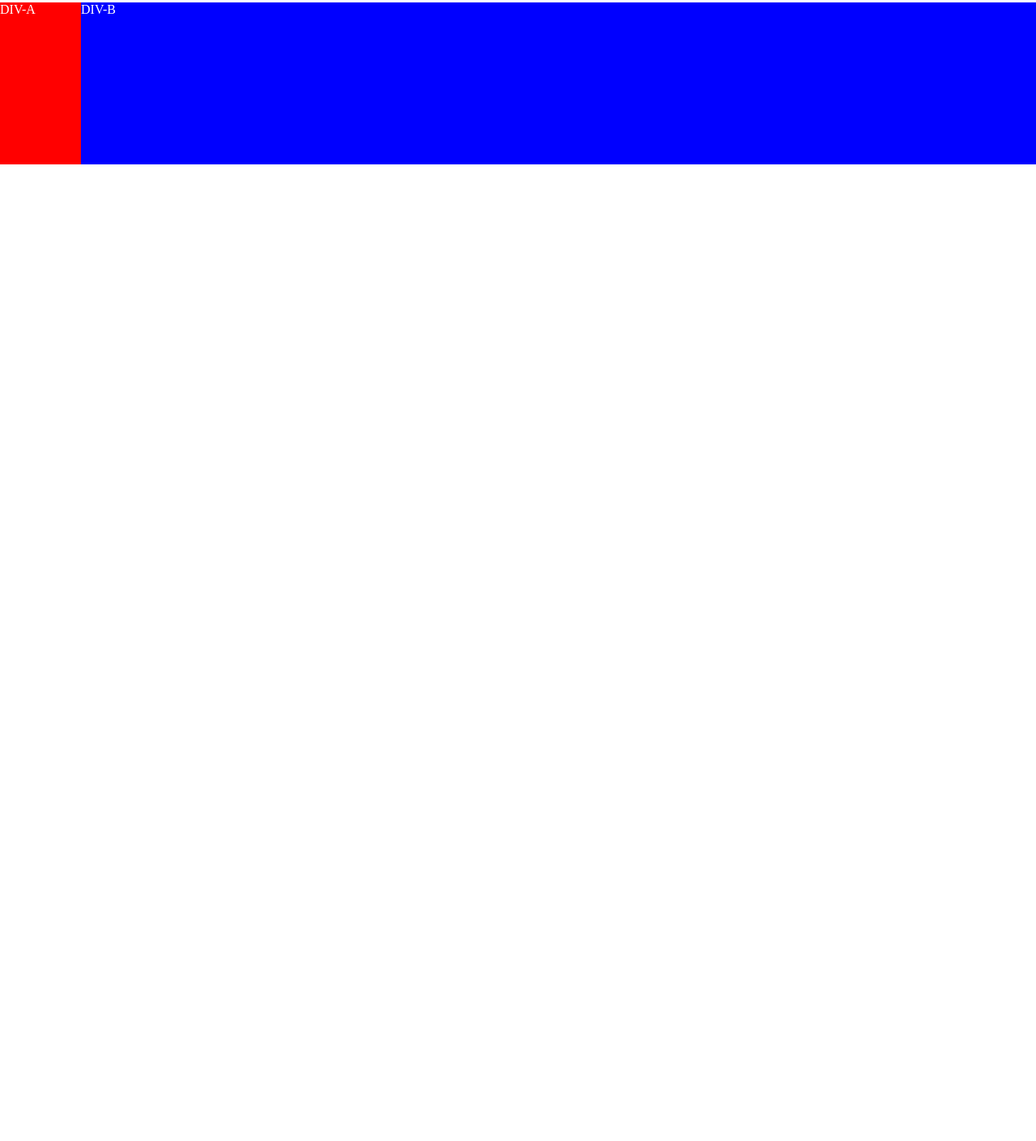
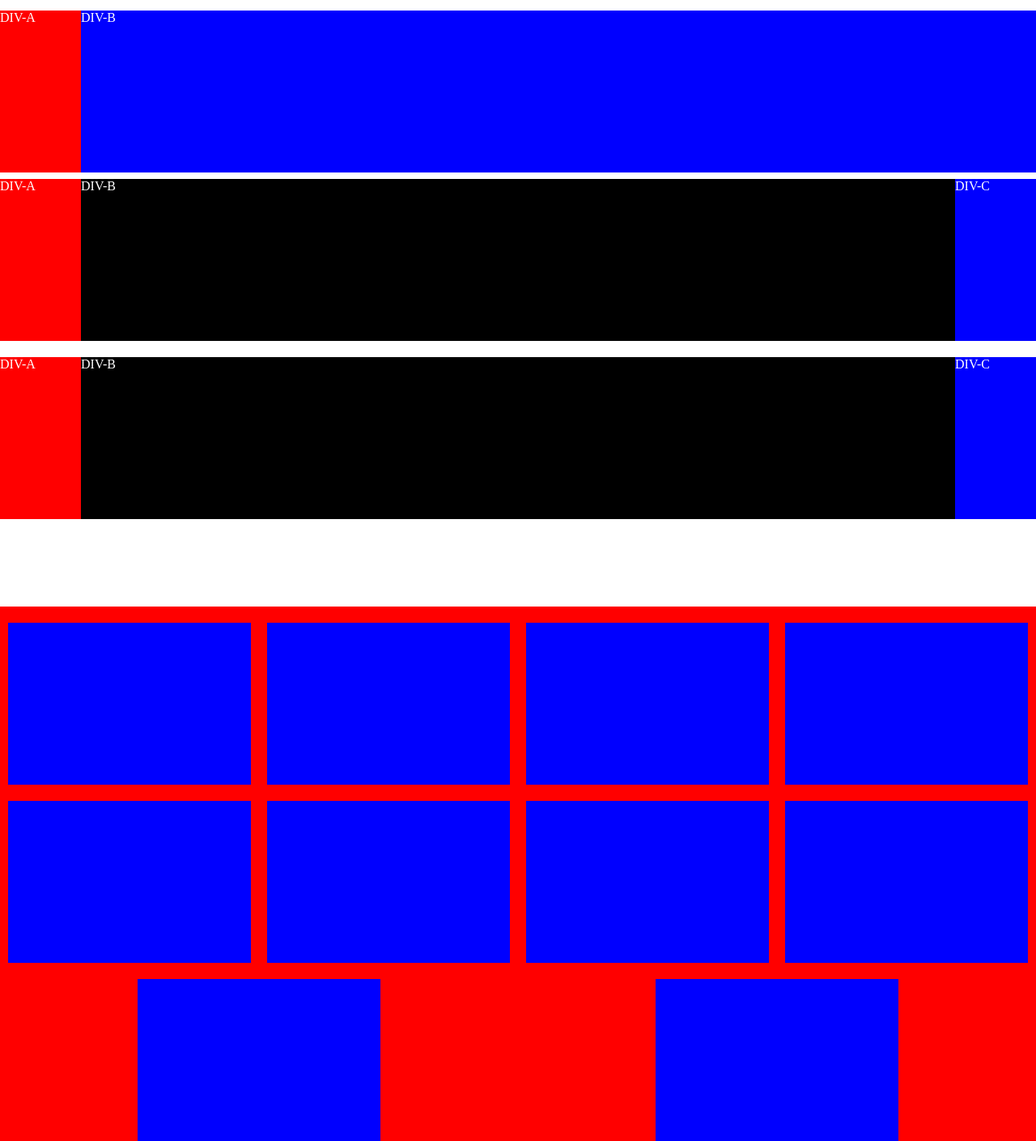
Before and after one commit to liuxilei/ife2015-spring, a plain HTML site: page task0001/task0001.html in a window 1280 px wide. Shown: the part 434-1843 px from the top of the page at 81% size. Before the commit the page ends 800 px from the top, so only its background shows below. Drawn offline with Linux system fonts and the light colour scheme.

Commit message:
task0001 补充

```diff
--- a/task0001/task0001.css
+++ b/task0001/task0001.css
@@ -53,6 +53,11 @@ p.test {
     color: #fff;
     margin-bottom: 10px;
 }
+.twoColumns-first::after {
+    content: " ";
+    clear: both;
+    display: block;
+}
 .twoColumns-first .one {
     background: red;
     float: left;
@@ -65,7 +70,7 @@ p.test {
 }
 .twoColumns-second {
     position: relative;
-    top: 210px;
+    top: 10px;
 }
 .twoColumns-second .one{
     position: absolute;
@@ -81,17 +86,71 @@ p.test {
 }
 
 /* 三列布局 */
-.threeColumn-one {
+.threeColumn-one div {
+    margin-top: 200px;
     height: 200px;
     color: #fff;
     margin-bottom: 10px;
 }
+.threeColumn-one::after {
+    content: " ";
+    clear: both;
+    display: block;
+}
 .threeColumn-one .one {
+    float: left;
+    background: red;
+    width: 100px;
+}
+.threeColumn-one .two {
+    float: left;
+    background: black;
+    width: calc(100% - 200px);
+}
+.threeColumn-one .three {
+    float: left;
+    background: blue;
+    width: 100px;
+}
+
+.threeColumn-two {
+    position: relative;
+    top: 10px;
+}
+.threeColumn-two div {
+    height: 200px;
+    color: #fff;
+}
+.threeColumn-two .one {
+    position: absolute;
+    left: 0px;
+    width: 100px;
     background: red;
 }
-.threeColumn-one .two {
+.threeColumn-two .three {
+    position: absolute;
+    right: 0px;
+    width: 100px;
+    background: blue;
+}
+.threeColumn-two .two {
+    position: absolute;
+    left: 100px;
+    right: 100px;
+    width: auto;
     background: black;
 }
-.threeColumn-one .three {
+
+.flex {
+    background: red;
+    display: flex;
+    margin-top: 300px;
+    flex-wrap: wrap;
+    justify-content: space-around;
+}
+.flex div {
+    width: 300px;
+    height: 200px;
     background: blue;
+    margin-top: 20px;
 }
--- a/task0001/task0001.html
+++ b/task0001/task0001.html
@@ -11,10 +11,10 @@
     <h1>蓝色味道</h1>
     <ul>
         <li>
-            <a href="">HomePage</a>
+            <a href="https://github.com/liuxilei/ife2015-spring/blob/master/task0001/task0001.html">HomePage</a>
         </li>
         <li>
-            <a href="">Blog</a>
+            <a href="https://liuxilei.github.io/">Blog</a>
         </li>
     </ul>
     <h2>这是二级标题</h2>
@@ -35,11 +35,30 @@
         <div class="one">DIV-A</div>
         <div class="two">DIV-B</div>
     </div>
+    <br/>
     <!-- 三列布局，中间自适应 -->
     <div class="threeColumn-one">
-        <div class="one"></div>
-        <div class="two"></div>
-        <div class="three"></div>
+        <div class="one">DIV-A</div>
+        <div class="two">DIV-B</div>
+        <div class="three">DIV-C</div>
+    </div>
+    <div class="threeColumn-two">
+        <div class="one">DIV-A</div>
+        <div class="two">DIV-B</div>
+        <div class="three">DIV-C</div>
+    </div>
+    <br />
+    <div class="flex">
+        <div></div>
+        <div></div>
+        <div></div>
+        <div></div>
+        <div></div>
+        <div></div>
+        <div></div>
+        <div></div>
+        <div></div>
+        <div></div>
     </div>
 </body>
 </html>
```
